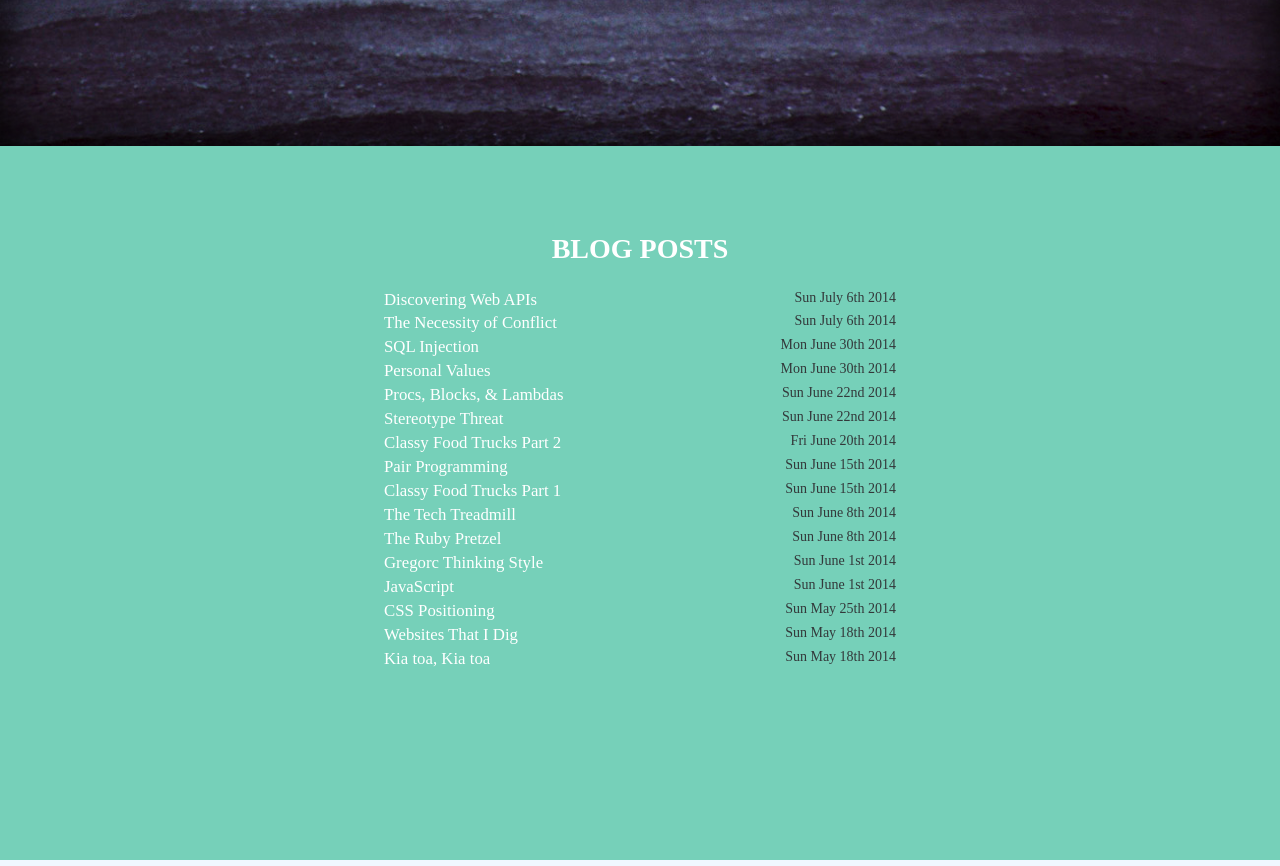
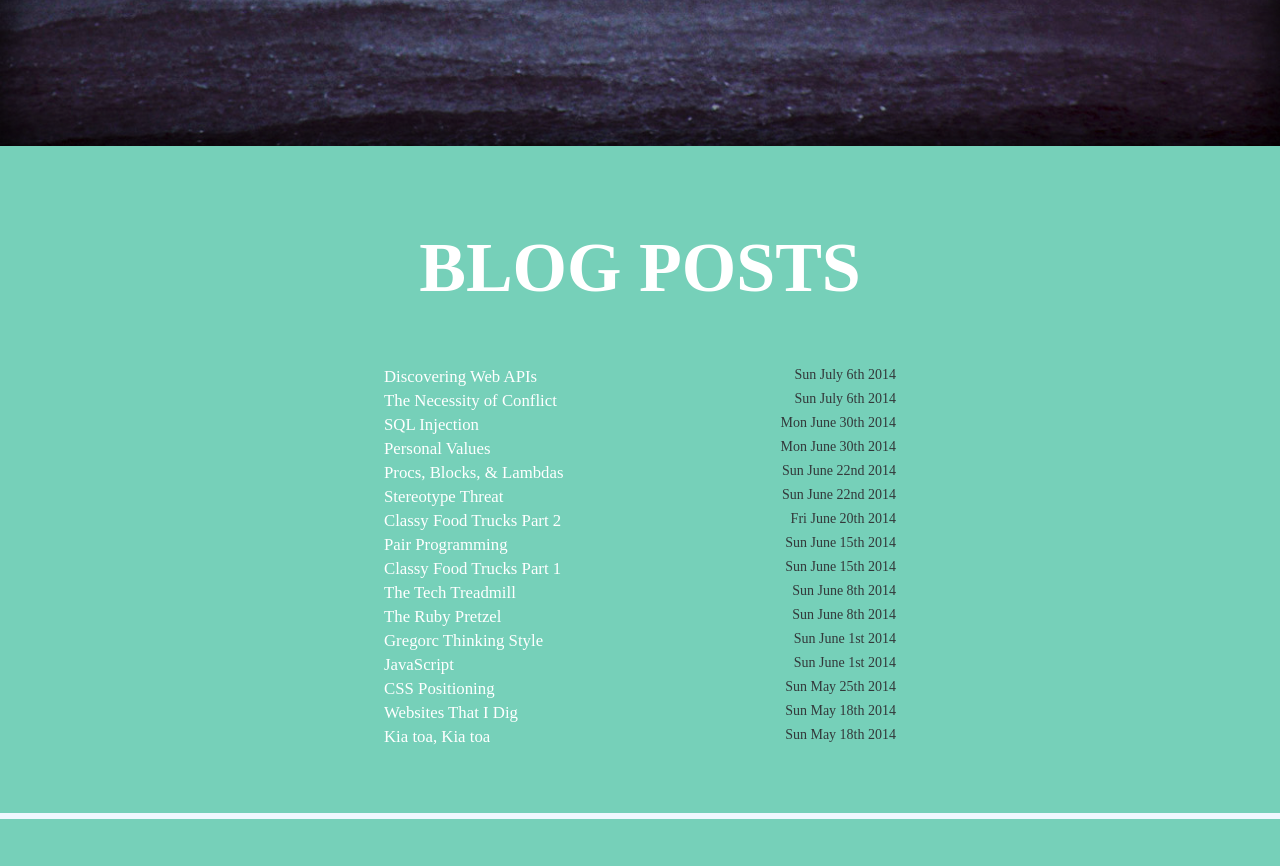
Before and after one commit to wh1tney/portfolio, a PHP site: page / in a window 1280 px wide. Shown: the part 574-1440 px from the top of the page. After the commit the page ends 1393 px from the top, so only its background shows below. Run offline with PHP 8.4, Linux system fonts and the light colour scheme; some libraries are stand-ins or nearby versions; some web fonts are replaced.

Commit message:
Tweak font sizes in header

```diff
--- a/css/main.css
+++ b/css/main.css
@@ -166,9 +166,14 @@ div#details {
 	top:90%;
 	float:left;
 	width:100%;
-	min-height:90vh;
-	padding:5% 0;
+	min-height:80vh;
+	padding:2% 0 5% 0;
 	border-bottom: 6px solid aliceblue;
+}
+
+div#details header {
+	font-size:2.5em;
+	margin-bottom: 5px;
 }
 
 .content {
```
